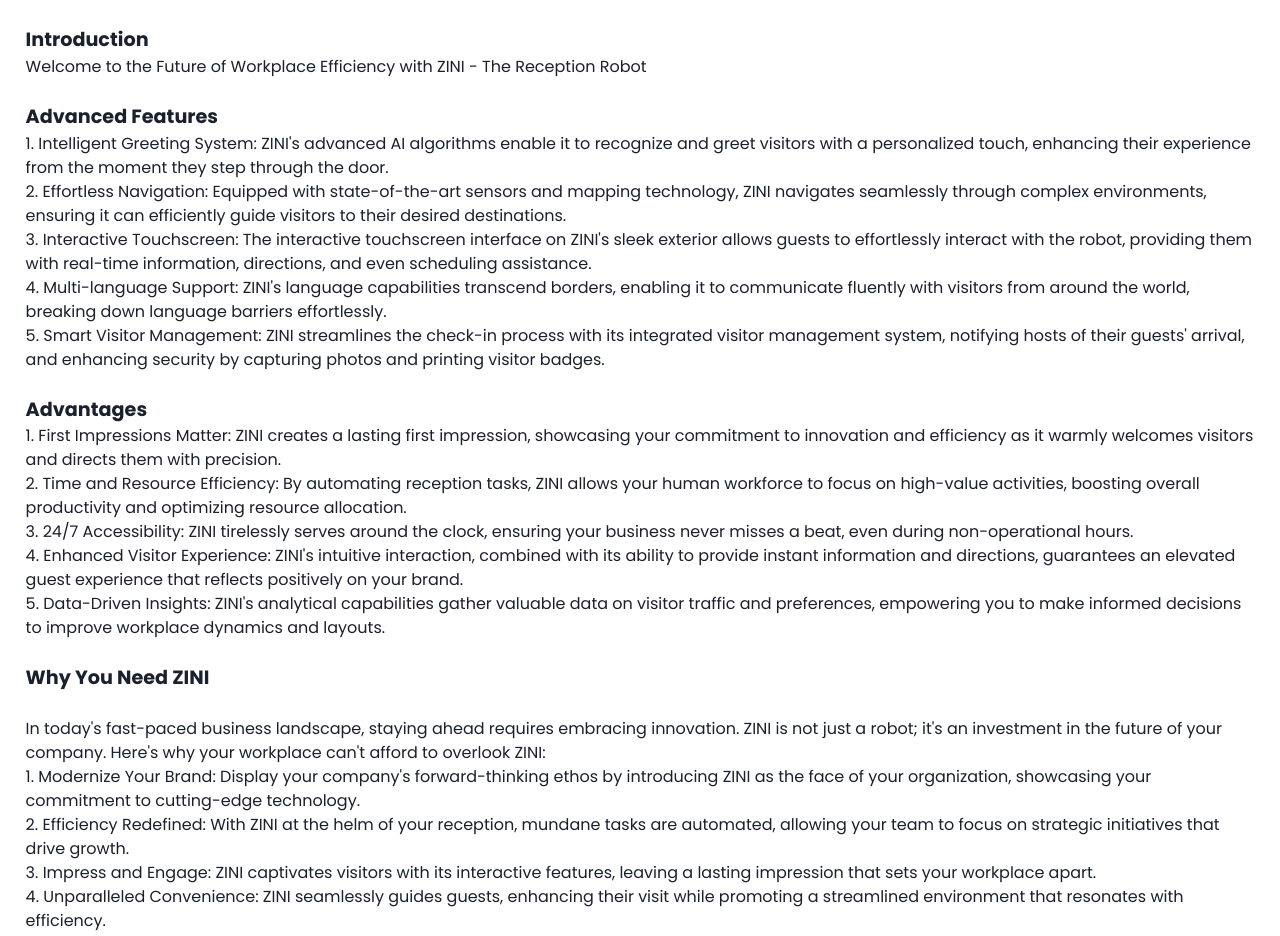
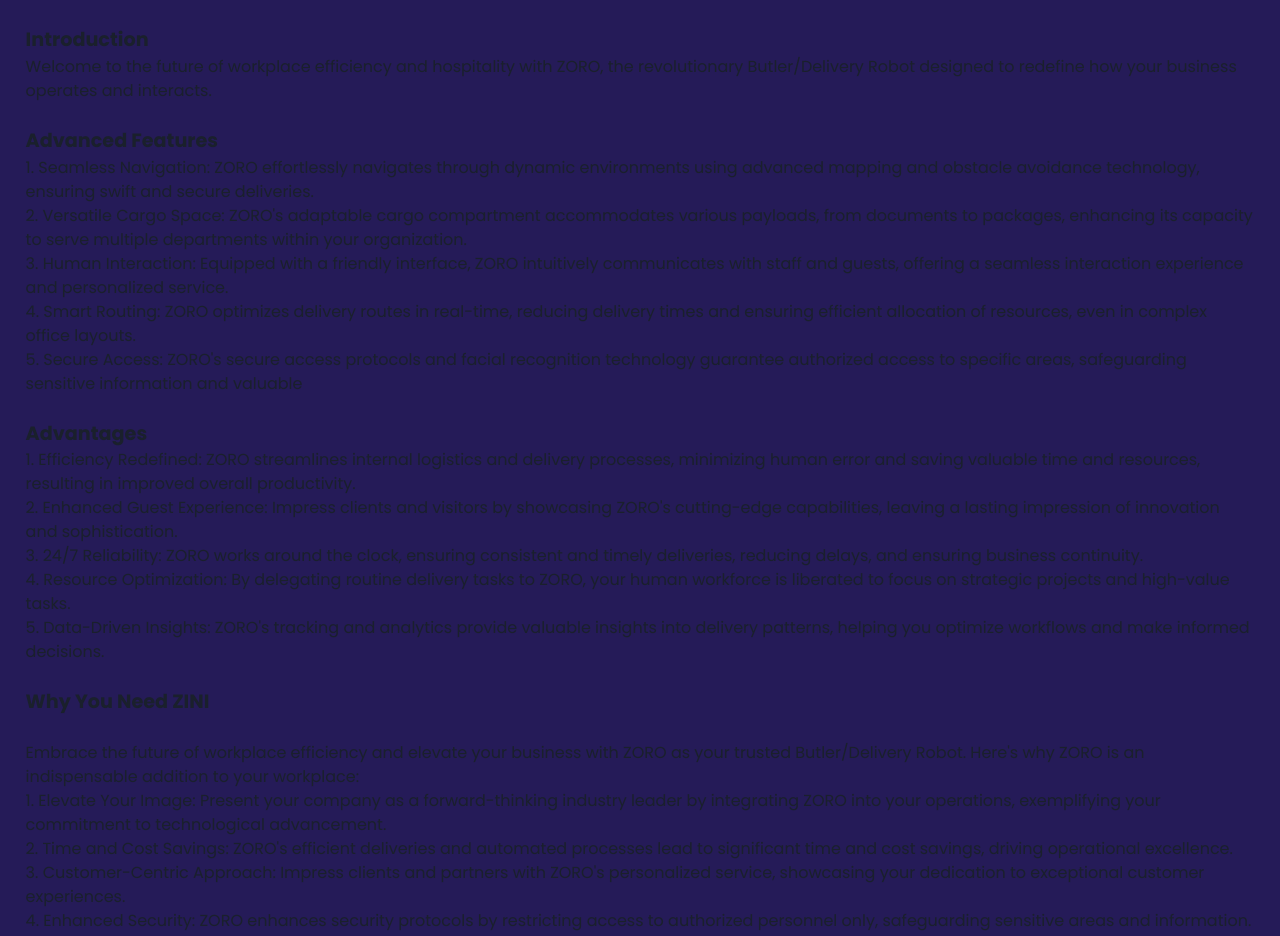
Before and after one commit to UjjwalPasahan/ZINIKUSWEB, a React (Create React App) app in the folder client/: page /zoro in a window 1280 px wide. Shown: the part 680-1616 px from the top of the page. Built offline with nearby package versions, Linux system fonts and the light colour scheme; a web font is replaced by a local one.

Commit message:
zoro page done

```diff
--- a/client/src/components/About.jsx
+++ b/client/src/components/About.jsx
@@ -92,7 +92,7 @@ At our company, we believe in constant innovation and collaboration. We're alway
         <div>
           <div className='headingtopabout'>
             <h2>Here's what we have done till now...</h2>
-            <Button className='headaboutbtn' variant="unstyled"><a href={'/product'}>View More</a></Button>
+            <button className='headaboutbtn' ><a href={'/product'}>View More</a></button>
           </div>
           <Carousel className='gallery' autoPlay={true} showArrows={false} infiniteLoop showStatus={false} showThumbs={false}>
                 <div>
--- a/client/src/components/Cards.jsx
+++ b/client/src/components/Cards.jsx
@@ -40,12 +40,12 @@ const Card = (props) => {
       />
       <div className="card__content | flow">
         <div className="card__content--container | flow">
-          <h2 className="card__title">ZINI</h2>
+          <h2 className="card__title">ZORO</h2>
           <p className="card__description">
-          The Reception Robot - ZINI
+          Your Ultimate Butler/Delivery Robot from ZINIKUS
           </p>
         </div>
-        <button className="card__button"><Link to={'/zini'}>Read more</Link></button>
+        <button className="card__button"><Link to={'/zoro'}>Read more</Link></button>
       </div>
     </article>
     </div>
--- a/client/src/components/Zoro.jsx
+++ b/client/src/components/Zoro.jsx
@@ -33,73 +33,72 @@ const Zoro = () => {
     </Carousel>
   </div><br/><br/>
   <div className="product-details">
-    <h1 className="headtext zh">Zini</h1>
-    <p>The Reception Robot - ZINI</p><br/>
+    <h1 className="headtext zh">Zoro</h1>
+    <p>Your Ultimate Butler/Delivery Robot from ZINIKUS</p><br/>
   </div>
   <div className="product-section">
     <h2 className="headtext" >Introduction</h2>
-    <p>Welcome to the Future of Workplace Efficiency with ZINI - The Reception Robot</p>
+    <p>Welcome to the future of workplace efficiency and hospitality with ZORO, the revolutionary
+Butler/Delivery Robot designed to redefine how your business operates and interacts.</p>
   </div><br/>
   <div className="product-section">
     <h2 className="headtext" >Advanced Features</h2>
     <p>
-    1. Intelligent Greeting System: ZINI's advanced AI algorithms enable it to recognize and greet visitors
-with a personalized touch, enhancing their experience from the moment they step through the door.
+    1. Seamless Navigation: ZORO effortlessly navigates through dynamic environments using advanced
+mapping and obstacle avoidance technology, ensuring swift and secure deliveries.
 <br/>
-2. Effortless Navigation: Equipped with state-of-the-art sensors and mapping technology, ZINI
-navigates seamlessly through complex environments, ensuring it can efficiently guide visitors to their
-desired destinations.
+2. Versatile Cargo Space: ZORO's adaptable cargo compartment accommodates various payloads, from
+documents to packages, enhancing its capacity to serve multiple departments within your
+organization.
 <br/>
-3. Interactive Touchscreen: The interactive touchscreen interface on ZINI's sleek exterior allows guests
-to effortlessly interact with the robot, providing them with real-time information, directions, and even
-scheduling assistance.
+3. Human Interaction: Equipped with a friendly interface, ZORO intuitively communicates with staff
+and guests, offering a seamless interaction experience and personalized service.
 <br/>
-4. Multi-language Support: ZINI's language capabilities transcend borders, enabling it to communicate
-fluently with visitors from around the world, breaking down language barriers effortlessly.
+4. Smart Routing: ZORO optimizes delivery routes in real-time, reducing delivery times and ensuring
+efficient allocation of resources, even in complex office layouts.
 <br/>
-5. Smart Visitor Management: ZINI streamlines the check-in process with its integrated visitor
-management system, notifying hosts of their guests' arrival, and enhancing security by capturing
-photos and printing visitor badges.<br/>
+5. Secure Access: ZORO's secure access protocols and facial recognition technology guarantee
+authorized access to specific areas, safeguarding sensitive information and valuable<br/>
     </p>
   </div><br/>
   <div className="product-section">
     <h2 className="headtext" >Advantages</h2>
     <p>
-    1. First Impressions Matter: ZINI creates a lasting first impression, showcasing your commitment to
-innovation and efficiency as it warmly welcomes visitors and directs them with precision.
+    1. Efficiency Redefined: ZORO streamlines internal logistics and delivery processes, minimizing human
+error and saving valuable time and resources, resulting in improved overall productivity.
 <br/>
-2. Time and Resource Efficiency: By automating reception tasks, ZINI allows your human workforce to
-focus on high-value activities, boosting overall productivity and optimizing resource allocation.
+2. Enhanced Guest Experience: Impress clients and visitors by showcasing ZORO's cutting-edge
+capabilities, leaving a lasting impression of innovation and sophistication.
 <br/>
-3. 24/7 Accessibility: ZINI tirelessly serves around the clock, ensuring your business never misses a
-beat, even during non-operational hours.
+3. 24/7 Reliability: ZORO works around the clock, ensuring consistent and timely deliveries, reducing
+delays, and ensuring business continuity.
 <br/>
-4. Enhanced Visitor Experience: ZINI's intuitive interaction, combined with its ability to provide instant
-information and directions, guarantees an elevated guest experience that reflects positively on your
-brand.
+4. Resource Optimization: By delegating routine delivery tasks to ZORO, your human workforce is
+liberated to focus on strategic projects and high-value tasks.
 <br/>
-5. Data-Driven Insights: ZINI's analytical capabilities gather valuable data on visitor traffic and
-preferences, empowering you to make informed decisions to improve workplace dynamics and
-layouts.
+5. Data-Driven Insights: ZORO's tracking and analytics provide valuable insights into delivery patterns,
+helping you optimize workflows and make informed decisions.
     </p><br/>
   </div>
   <div className="product-section">
     <h2 className="headtext" >Why You Need ZINI</h2><br/>
-    <p>In today's fast-paced business landscape, staying ahead requires embracing innovation. ZINI is not just
-a robot; it's an investment in the future of your company. Here's why your workplace can't afford to
-overlook ZINI:
+    <p>Embrace the future of workplace efficiency and elevate your business with ZORO as your trusted
+Butler/Delivery Robot. Here's why ZORO is an indispensable addition to your workplace:
 <br/>
-1. Modernize Your Brand: Display your company's forward-thinking ethos by introducing ZINI as the
-face of your organization, showcasing your commitment to cutting-edge technology.
+1. Elevate Your Image: Present your company as a forward-thinking industry leader by integrating ZORO
+into your operations, exemplifying your commitment to technological advancement.
 <br/>
-2. Efficiency Redefined: With ZINI at the helm of your reception, mundane tasks are automated,
-allowing your team to focus on strategic initiatives that drive growth.
+2. Time and Cost Savings: ZORO's efficient deliveries and automated processes lead to significant time
+and cost savings, driving operational excellence.
 <br/>
-3. Impress and Engage: ZINI captivates visitors with its interactive features, leaving a lasting impression
-that sets your workplace apart.
+3. Customer-Centric Approach: Impress clients and partners with ZORO's personalized service,
+showcasing your dedication to exceptional customer experiences.
 <br/>
-4. Unparalleled Convenience: ZINI seamlessly guides guests, enhancing their visit while promoting a
-streamlined environment that resonates with efficiency.</p><br/>
+4. Enhanced Security: ZORO enhances security protocols by restricting access to authorized personnel
+only, safeguarding sensitive areas and information.
+<br/>
+5. Future-Proof Your Business: Adapt to the demands of modern workplaces by incorporating ZORO, a
+tangible investment that positions your business for success in a tech-driven world.</p><br/>
   </div>
   <div className="product-section">
     <h2 className="headtext" >Conclusion</h2><br/>
--- a/client/src/styles/about.css
+++ b/client/src/styles/about.css
@@ -256,3 +256,20 @@ box-shadow: black 5px 5px 5px 5px;
   font-weight: 700;
   text-align: left;
 }
+
+.headaboutbtn{
+  background-color: #5C48C5;
+  padding: 2vh 1vw;
+  border-radius: 4px;
+}
+
+.headaboutbtn:hover{
+  /* background-color: #5C48C5; */
+
+  /* color: #702fff; */
+  box-shadow: 0px 0px 30px #2e65ff;
+  -moz-transition: all 0.2s ease-in;
+  -o-transition: all 0.2s ease-in;
+  -webkit-transition: all 0.2s ease-in;
+  transition: all 0.2s ease-in;
+}
--- a/client/src/styles/zini.css
+++ b/client/src/styles/zini.css
@@ -6,7 +6,7 @@
 
 .product-page{
     padding: 40px 2vw;
-
+    background-color: #251b58;
 }
 
 .zh{
```
